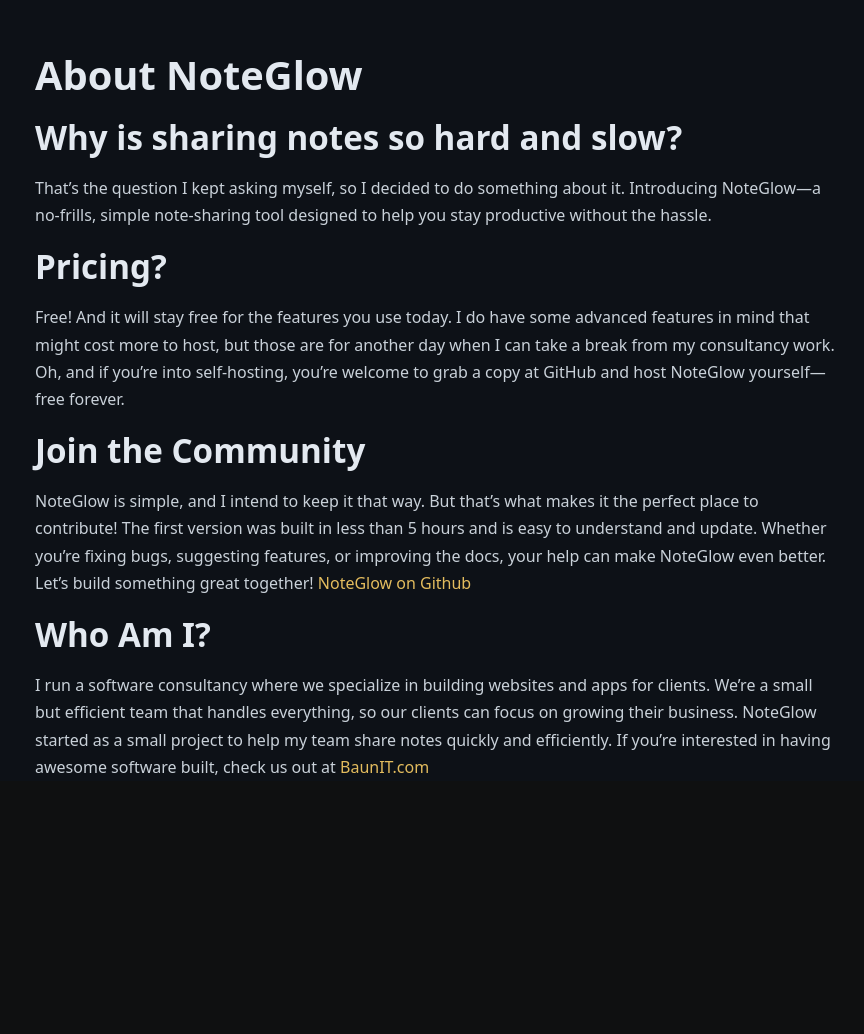
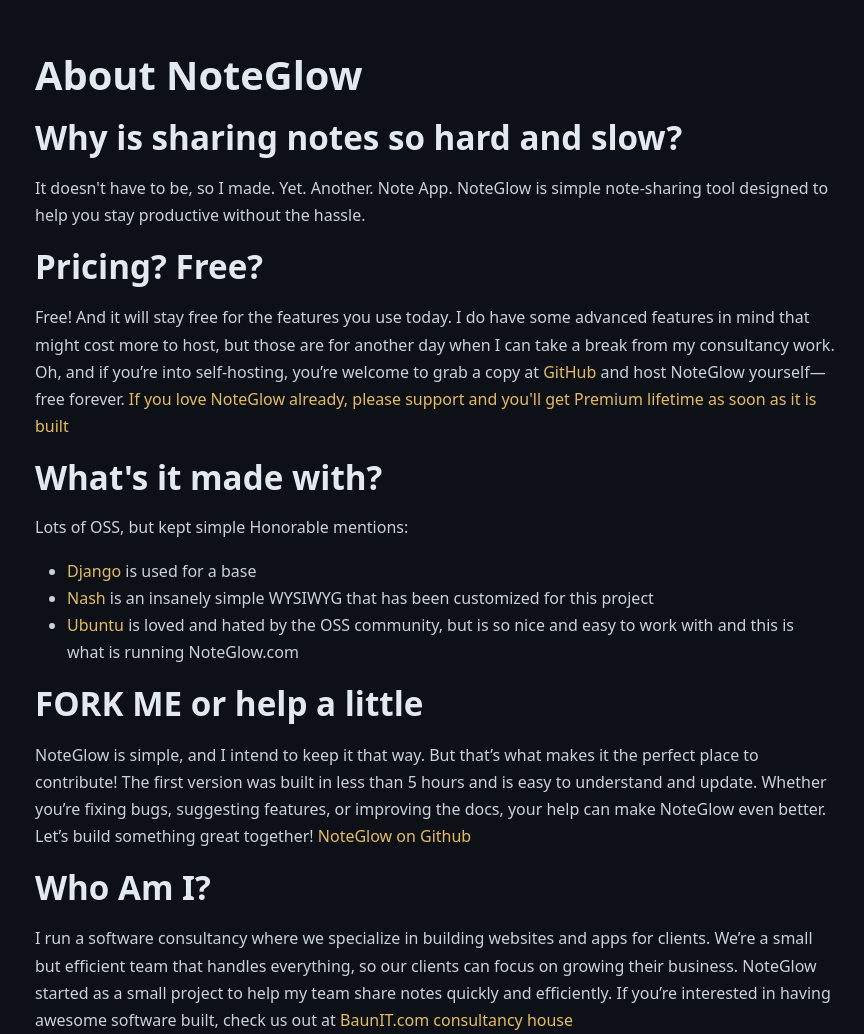
Before and after one commit to MartinBaunWorld/NoteGlow, a Django app: template templates/about.html in a window 1280 px wide. Shown: the part 47-1081 px from the top of the page, without its empty margins (205-1069 px from the left). Before the commit the page ends 822 px from the top, so only its background shows below. Run offline with Django 5.2, Linux system fonts and the light colour scheme; the template is opened without the code that fills it, so the values that code supplies are empty; parts of the project's set-up code (start-up, migrations or seed data) failed here and were passed over.

Commit message:
improved about

```diff
--- a/templates/about.html
+++ b/templates/about.html
@@ -6,18 +6,29 @@
 		<h1>About NoteGlow</h1>
 		<h2>Why is sharing notes so hard and slow?</h2>
 		<p>
-			That’s the question I kept asking myself, so I decided to do something about it.
-			Introducing NoteGlow—a no-frills, simple note-sharing tool designed to help you stay productive without the hassle.
+            It doesn't have to be, so I made. Yet. Another. Note App.
+			NoteGlow is simple note-sharing tool designed to help you stay productive without the hassle.
 		</p>
 
-		<h2>Pricing?</h2>
+		<h2>Pricing? Free?</h2>
 		<p>
 			Free! And it will stay free for the features you use today.
 			I do have some advanced features in mind that might cost more to host, but those are for another day when I can take a break from my consultancy work.
-			Oh, and if you’re into self-hosting, you’re welcome to grab a copy at GitHub and host NoteGlow yourself—free forever.
+            Oh, and if you’re into self-hosting, you’re welcome to grab a copy at <a href="https://github.com/MartinBaunWorld/NoteGlow">GitHub</a> and host NoteGlow yourself—free forever.
+            <a href="https://buy.stripe.com/14k7vy9bz5yR0SYdR9">If you love NoteGlow already, please support and you'll get Premium lifetime as soon as it is built</a>
 		</p>
 
-		<h2>Join the Community</h2>
+        <h2>What's it made with?</h2>
+
+        Lots of OSS, but kept simple Honorable mentions:
+
+        <ul>
+            <li><a href="https://www.djangoproject.com/">Django</a> is used for a base</li>
+            <li><a href="https://github.com/keepworking/nash/blob/main/nash.html">Nash</a> is an insanely simple WYSIWYG that has been customized for this project</li>
+            <li><a href="https://Ubuntu.com">Ubuntu</a> is loved and hated by the OSS community, but is so nice and easy to work with and this is what is running NoteGlow.com</li>
+        </ul>
+
+		<h2>FORK ME or help a little</h2>
 		<p>
 			NoteGlow is simple, and I intend to keep it that way. But that’s what makes it the perfect place to contribute! The first version was built in less than 5 hours and is easy to understand and update. Whether you’re fixing bugs, suggesting features, or improving the docs, your help can make NoteGlow even better. Let’s build something great together!
 			<a href="https://github.com/MartinBaunWorld/NoteGlow">NoteGlow on Github</a>
@@ -25,8 +36,10 @@
 
 		<h2>Who Am I?</h2>
 		<p>
-			I run a software consultancy where we specialize in building websites and apps for clients. We’re a small but efficient team that handles everything, so our clients can focus on growing their business.
-			NoteGlow started as a small project to help my team share notes quickly and efficiently. If you’re interested in having awesome software built, check us out at <a href="https://baunit.com.">BaunIT.com</a>
+			I run a software consultancy where we specialize in building websites and apps for clients.
+            We’re a small but efficient team that handles everything, so our clients can focus on growing their business.
+			NoteGlow started as a small project to help my team share notes quickly and efficiently.
+            If you’re interested in having awesome software built, check us out at <a href="https://baunit.com">BaunIT.com consultancy house</a>
 		</p>
 	</div>
     </main>
```
